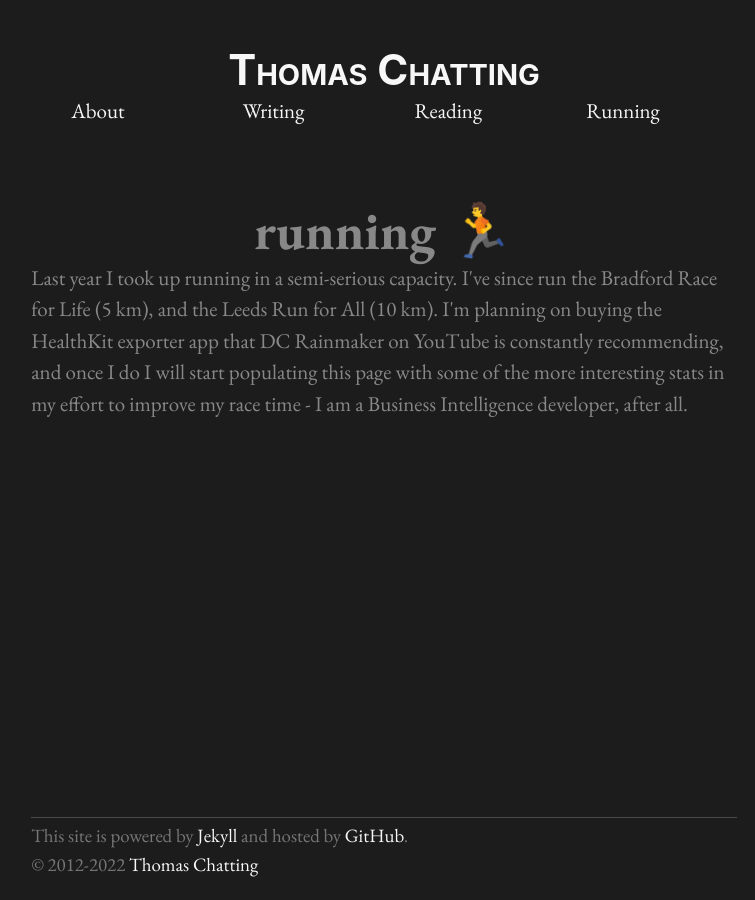
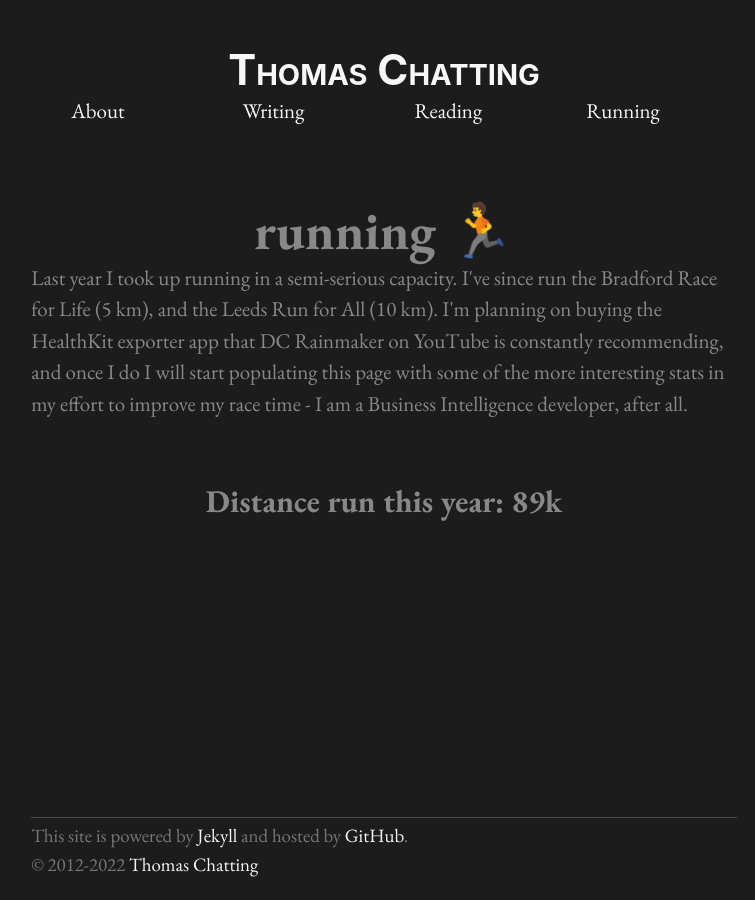
Before and after one commit to tomchatting/tomchatting.github.io, a Jekyll site: the page built from running.md, in a window 1280 px wide. Shown: the whole page, without its empty margins (256-1011 px from the left). Built offline with Jekyll 4.4.1, drawn with Linux system fonts in a browser that asks for light colours.

Commit message:
distance

```diff
--- a/running.md
+++ b/running.md
@@ -7,3 +7,5 @@ permalink: /running/
 <h1 class="page-top">running 🏃</h1>
 
 <p>Last year I took up running in a semi-serious capacity. I've since run the Bradford Race for Life (5 km), and the Leeds Run for All (10 km). I'm planning on buying the HealthKit exporter app that DC Rainmaker on YouTube is constantly recommending, and once I do I will start populating this page with some of the more interesting stats in my effort to improve my race time - I am a Business Intelligence developer, after all.</p>
+
+<h2 class="center-text">Distance run this year: 89k</h2>
```
Also changed, not shown: 1 other file.
